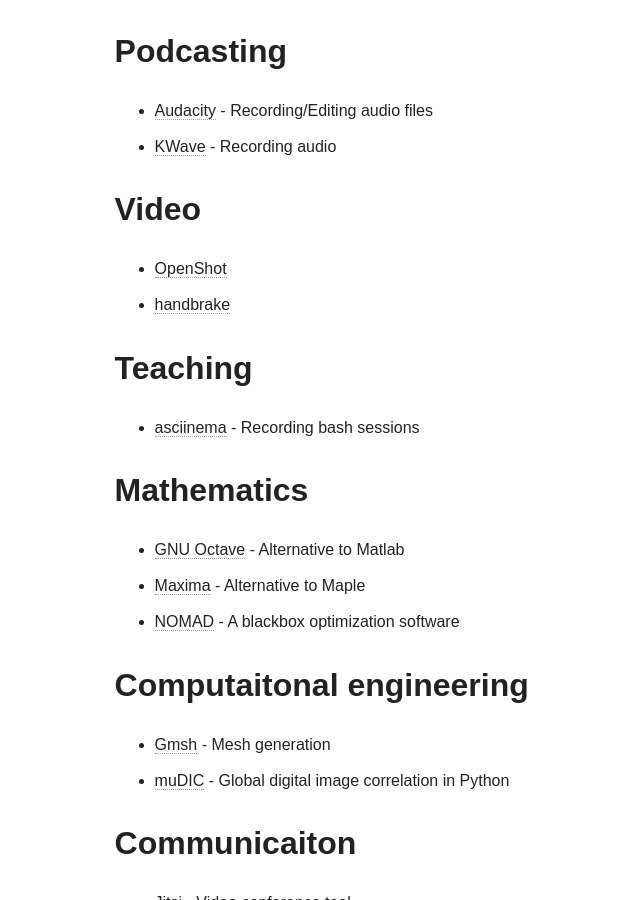
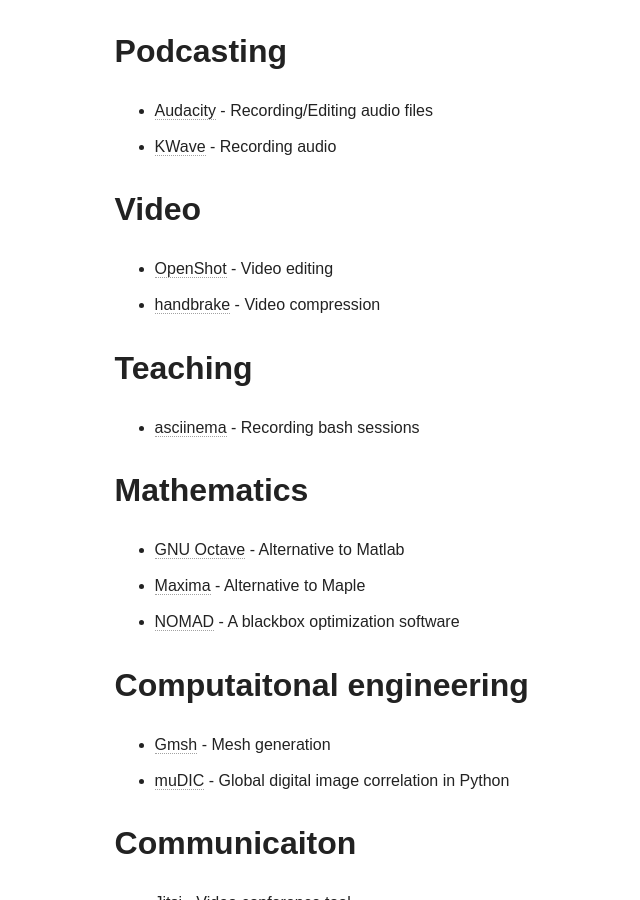
Before and after one commit to diehlpk/diehlpk.github.io, a Jekyll site: the page built from _posts/blog/2019-12-20-floss-software.md, in a window 1280 px wide and 900 px high, scrolled down 1002 px. Shown: the whole window, without its empty margins (265-905 px from the left). Built offline with Jekyll 4.4.1, drawn with Linux system fonts in a browser that asks for light colours; nearby versions of some CDN libraries; some web fonts are replaced.

Commit message:
Update blog post

```diff
--- a/_posts/blog/2019-12-20-floss-software.md
+++ b/_posts/blog/2019-12-20-floss-software.md
@@ -26,8 +26,8 @@
 
 ## Video
 
-* [OpenShot](https://www.openshot.org/en/)
-* [handbrake](https://handbrake.fr/)
+* [OpenShot](https://www.openshot.org/en/) - Video editing
+* [handbrake](https://handbrake.fr/) - Video compression
 
 ## Teaching
 
```
